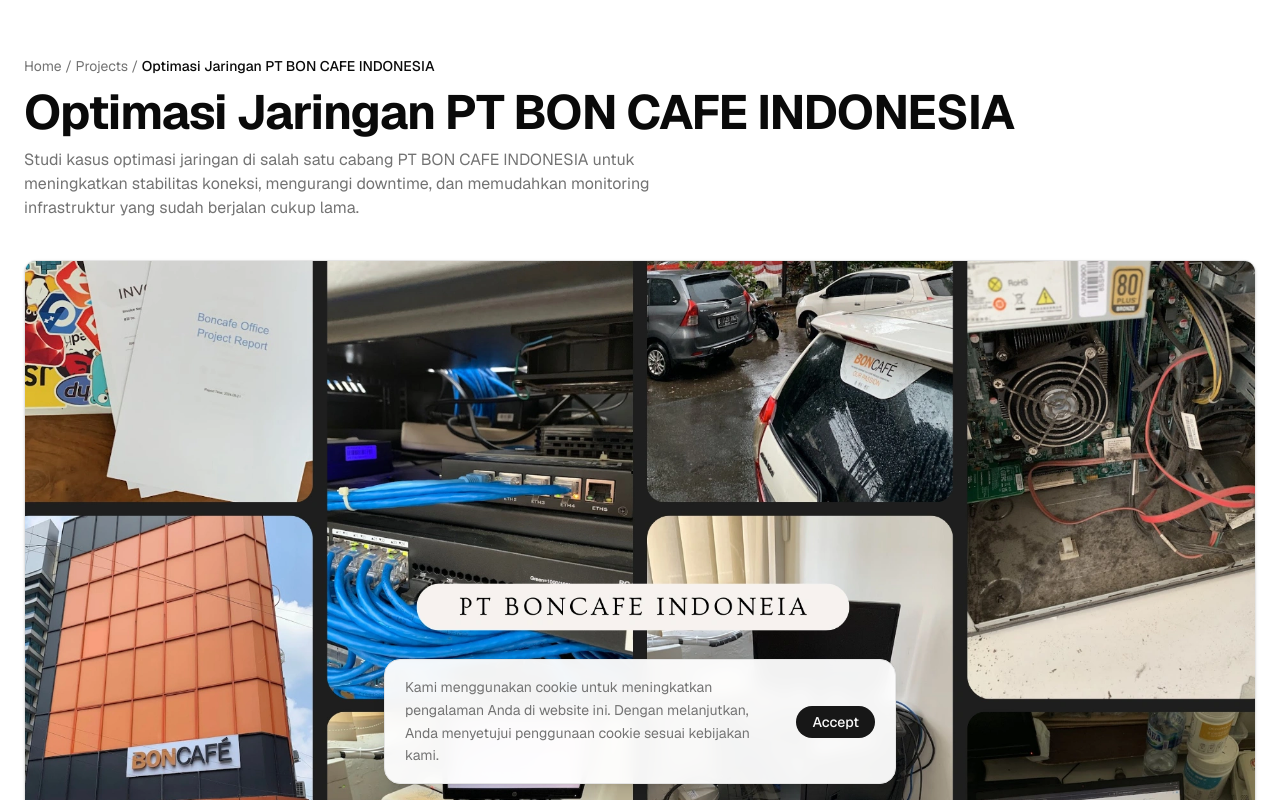
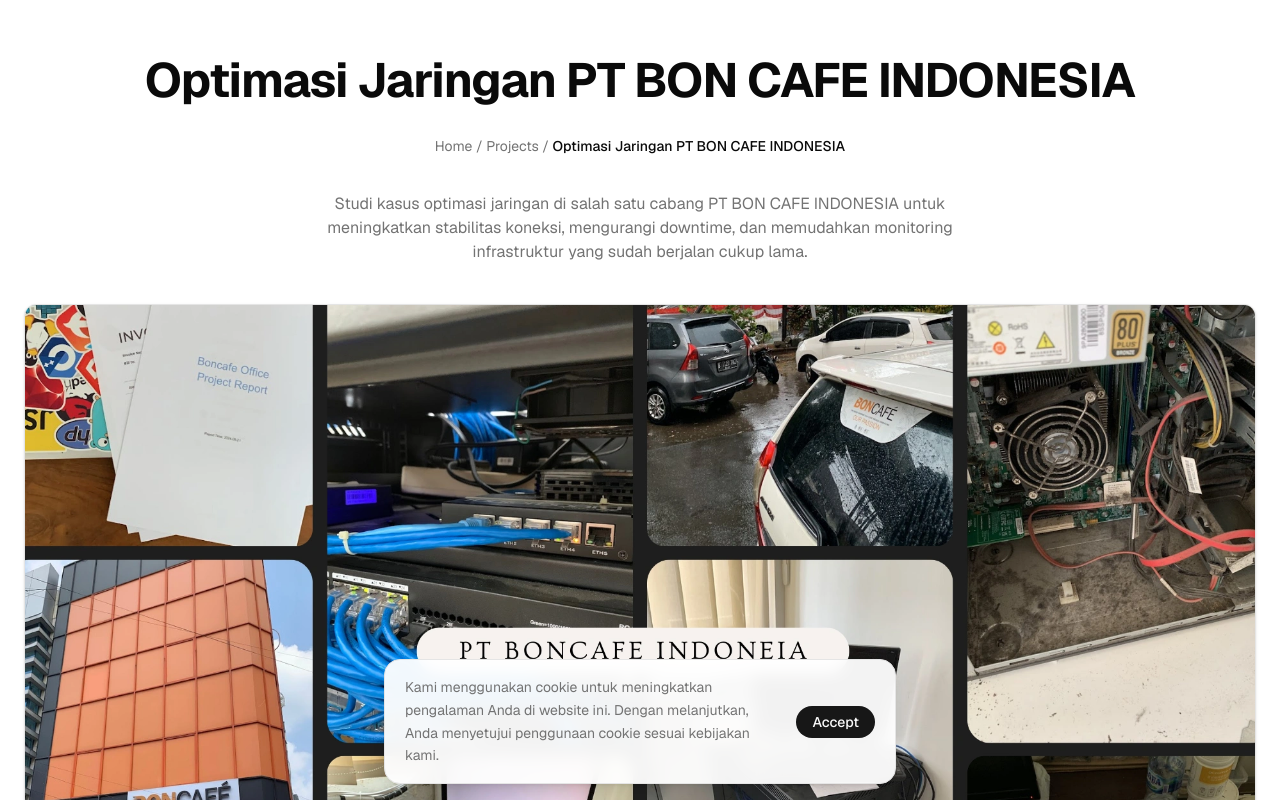
Before and after one commit to wikidotexe/Nexteam, a Next.js app: page /project/boncafe in a window 1280 px wide. Shown: the top 800 px of the page. Built offline with nearby package versions, Linux system fonts and the light colour scheme; no server answers.

Commit message:
Upadate title view project

```diff
--- a/app/project/boncafe/page.tsx
+++ b/app/project/boncafe/page.tsx
@@ -28,8 +28,10 @@
     <main className="min-h-[calc(100vh-4rem)] w-full border-b border-accent">
       <section className="max-w-(--breakpoint-xl) mx-auto w-full py-10 xs:py-14 px-6 space-y-10">
         <RevealOnScroll>
-          <div className="space-y-3">
+          <div className="space-y-3 text-center mb-6 md:mb-8">
+            <h1 className="text-3xl xs:text-4xl md:text-5xl font-bold tracking-tight">Optimasi Jaringan PT BON CAFE INDONESIA</h1>
             <p className="text-xs xs:text-sm text-muted-foreground">
+              <br />
               <Link href="/" className="hover:text-foreground">
                 Home
               </Link>{" "}
@@ -39,8 +41,8 @@
               </Link>{" "}
               / <span className="text-foreground font-medium">Optimasi Jaringan PT BON CAFE INDONESIA</span>
             </p>
-            <h1 className="text-3xl xs:text-4xl md:text-5xl font-bold tracking-tight">Optimasi Jaringan PT BON CAFE INDONESIA</h1>
-            <p className="max-w-2xl text-muted-foreground text-sm md:text-base">
+            <br />
+            <p className="max-w-2xl mx-auto text-muted-foreground text-sm md:text-base">
               Studi kasus optimasi jaringan di salah satu cabang PT BON CAFE INDONESIA untuk meningkatkan stabilitas koneksi, mengurangi downtime, dan memudahkan monitoring infrastruktur yang sudah berjalan cukup lama.
             </p>
           </div>
--- a/app/project/pesantren/page.tsx
+++ b/app/project/pesantren/page.tsx
@@ -28,8 +28,10 @@
     <main className="min-h-[calc(100vh-4rem)] w-full border-b border-accent">
       <section className="max-w-(--breakpoint-xl) mx-auto w-full py-10 xs:py-14 px-6 space-y-10">
         <RevealOnScroll>
-          <div className="space-y-3">
+          <div className="space-y-3 text-center mb-6 md:mb-8">
+            <h1 className="text-3xl xs:text-4xl md:text-5xl font-bold tracking-tight">Website Pesantren Pondok Bambu</h1>
             <p className="text-xs xs:text-sm text-muted-foreground">
+              <br />
               <Link href="/" className="hover:text-foreground">
                 Home
               </Link>{" "}
@@ -39,8 +41,8 @@
               </Link>{" "}
               / <span className="text-foreground font-medium">Website Pesantren Pondok Bambu</span>
             </p>
-            <h1 className="text-3xl xs:text-4xl md:text-5xl font-bold tracking-tight">Website Pesantren Pondok Bambu</h1>
-            <p className="max-w-2xl text-muted-foreground text-sm md:text-base">
+            <br />
+            <p className="max-w-2xl mx-auto text-muted-foreground text-sm md:text-base">
               Website profil pesantren yang menyajikan informasi kegiatan, program pendidikan, dan kontak bagi orang tua atau calon santri yang ingin mengenal Pesantren Pondok Bambu lebih dekat.
             </p>
           </div>
```
